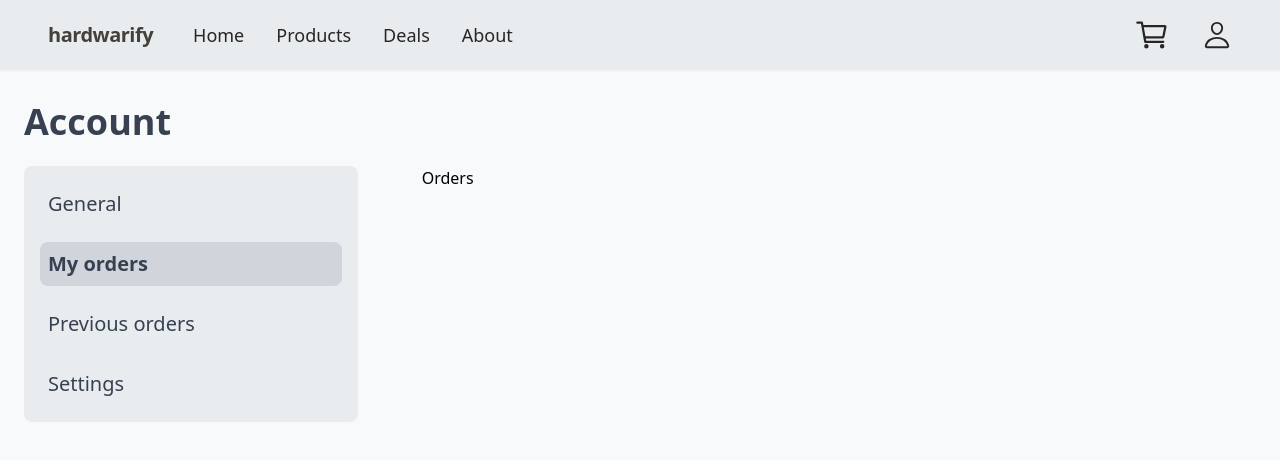
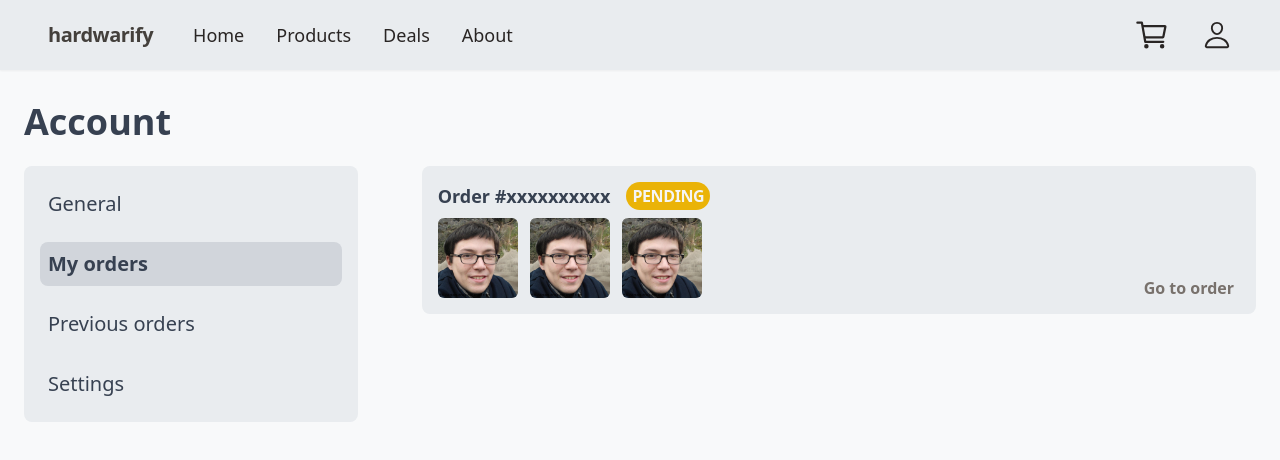
Before and after one commit to tojamrcel/hardwarify-project, a Next.js app: page /account/orders in a window 1280 px wide. Shown: the top 460 px of the page. Built offline with nearby package versions, Linux system fonts and the light colour scheme.

Commit message:
feat: create simple template for orders page

```diff
--- a/app/account/orders/page.tsx
+++ b/app/account/orders/page.tsx
@@ -1,5 +1,26 @@
 function Page() {
-  return <div>Orders</div>;
+  return (
+    <ul>
+      <li className="relative rounded-lg bg-white-second p-4">
+        <div className="flex items-center gap-4">
+          <h3 className="text-lg font-semibold text-gray-700">
+            Order #xxxxxxxxxx
+          </h3>
+          <span className="text-md flex rounded-full bg-yellow-500 p-0.5 px-1.5 font-semibold uppercase tracking-tight text-stone-100">
+            Pending
+          </span>
+        </div>
+        <div className="mt-2 flex gap-3">
+          <img src="/person.jpg" alt="" className="h-20 w-20 rounded-md" />
+          <img src="/person.jpg" alt="" className="h-20 w-20 rounded-md" />
+          <img src="/person.jpg" alt="" className="h-20 w-20 rounded-md" />
+        </div>
+        <button className="absolute bottom-3 right-5 border-b-2 border-transparent px-0.5 pb-[-0.25rem] pt-1 font-semibold text-stone-500 transition-colors duration-100 hover:border-stone-500">
+          Go to order
+        </button>
+      </li>
+    </ul>
+  );
 }
 
 export default Page;
```
